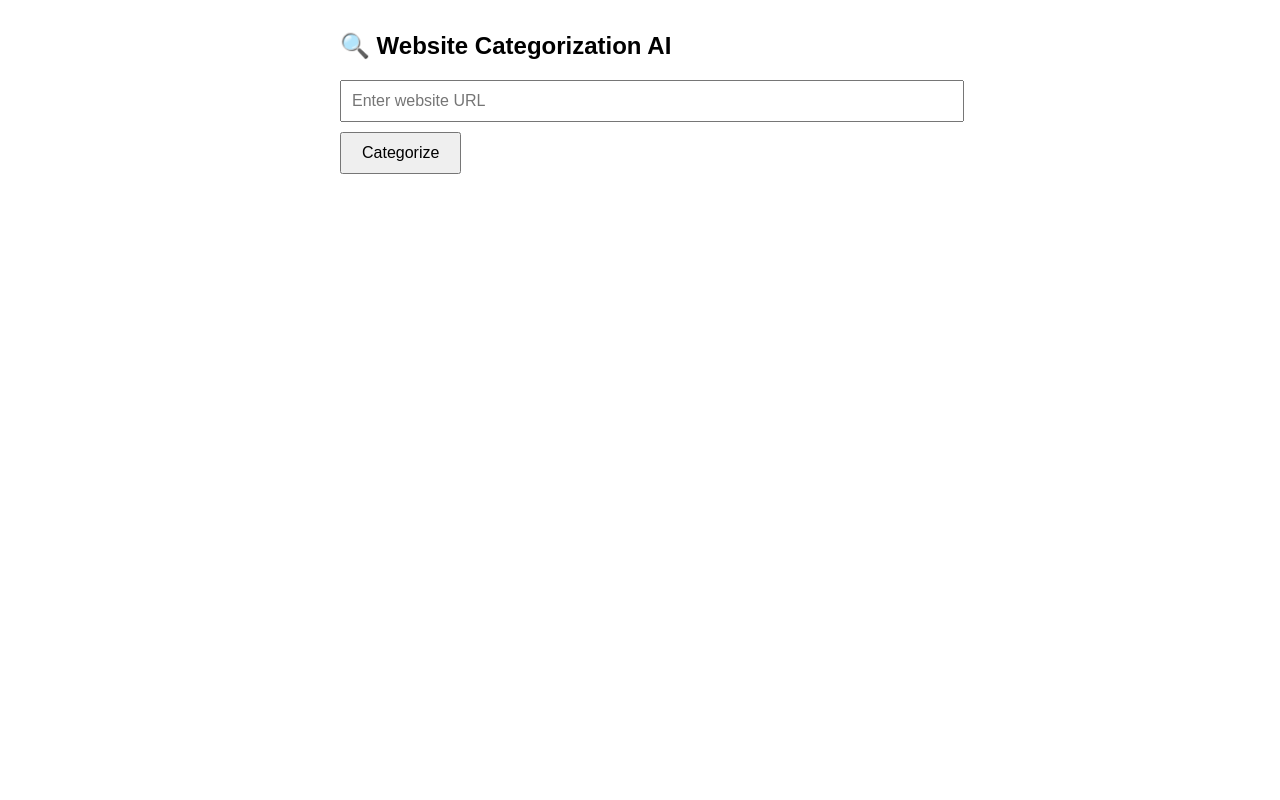
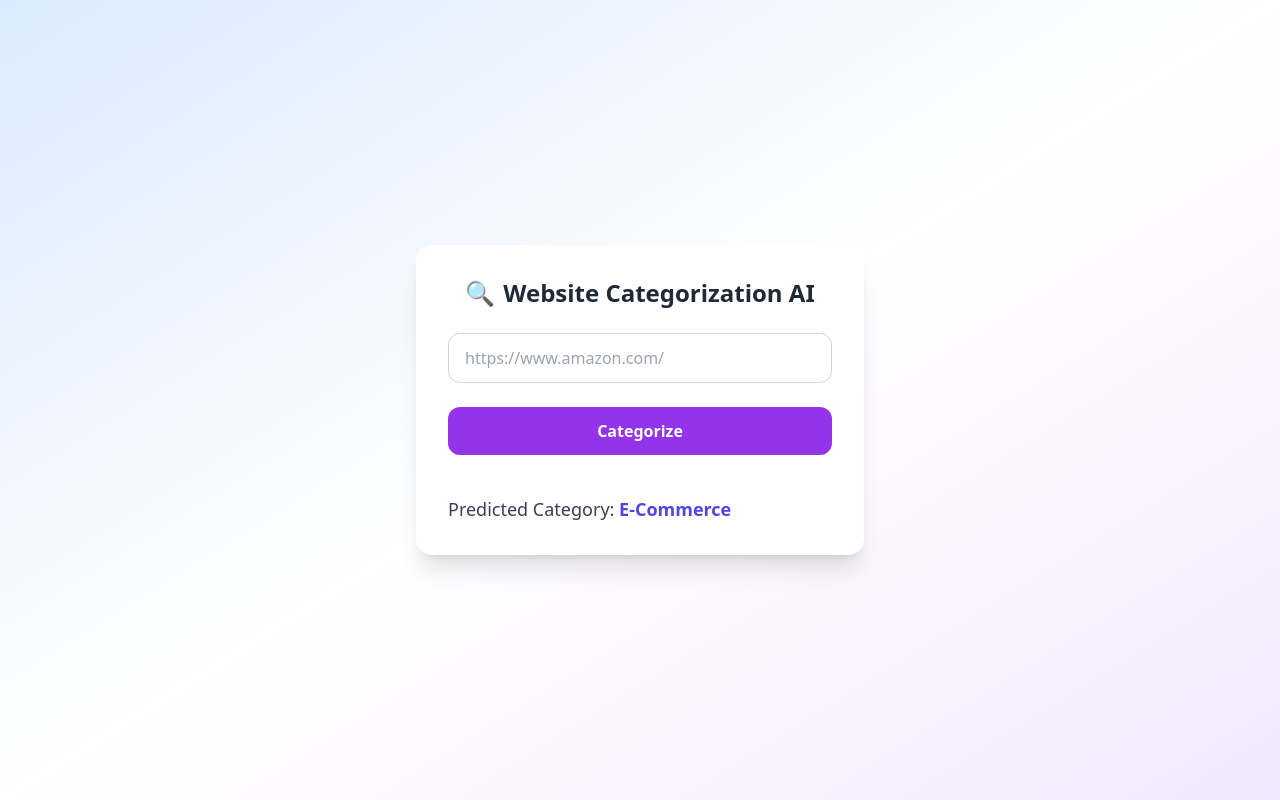
Before and after one commit to Vijaya-2208/website-catagorization-ai, a Flask app: page / in a window 1280 px wide. Run offline with Flask 3, Linux system fonts and the light colour scheme; some libraries are stand-ins or nearby versions.

Commit message:
index.html

```diff
--- a/templates/index.html
+++ b/templates/index.html
@@ -1,23 +1,40 @@
 <!DOCTYPE html>
-<html>
+<html lang="en">
 <head>
-    <title>Website Categorization AI</title>
-    <style>
-        body { font-family: sans-serif; max-width: 600px; margin: 2em auto; }
-        input[type="text"] { width: 100%; padding: 10px; font-size: 16px; }
-        button { padding: 10px 20px; margin-top: 10px; font-size: 16px; }
-        .result { margin-top: 20px; font-size: 1.2em; font-weight: bold; }
-    </style>
+  <meta charset="UTF-8" />
+  <meta name="viewport" content="width=device-width, initial-scale=1.0" />
+  <title>Website Categorization AI</title>
+  <script src="https://cdn.tailwindcss.com"></script>
 </head>
-<body>
-    <h2>🔍 Website Categorization AI</h2>
-    <form method="post">
-        <input type="text" name="url" placeholder="Enter website URL" value="{{ url }}">
-        <button type="submit">Categorize</button>
-    </form>
+<body class="bg-gradient-to-br from-blue-100 via-white to-purple-100 min-h-screen flex items-center justify-center">
 
-    {% if category %}
-        <div class="result">Predicted Category: <span>{{ category }}</span></div>
-    {% endif %}
+  <div class="bg-white shadow-xl rounded-2xl p-8 max-w-md w-full text-center space-y-6">
+
+    <h1 class="text-2xl font-bold text-gray-800 flex items-center justify-center gap-2">
+      🔍 <span>Website Categorization AI</span>
+    </h1>
+
+    <input
+      type="text"
+      placeholder="https://www.amazon.com/"
+      class="w-full px-4 py-3 border border-gray-300 rounded-xl focus:outline-none focus:ring-2 focus:ring-purple-400"
+    />
+
+    <button
+      class="w-full bg-purple-600 text-white font-semibold py-3 rounded-xl hover:bg-purple-700 transition duration-300 cursor-not-allowed"
+      disabled
+    >
+      Categorize
+    </button>
+
+    <div class="pt-4 text-left">
+      <p class="text-lg font-medium text-gray-700">
+        Predicted Category:
+        <span class="font-bold text-indigo-600">E-Commerce</span>
+      </p>
+    </div>
+
+  </div>
+
 </body>
 </html>
```
